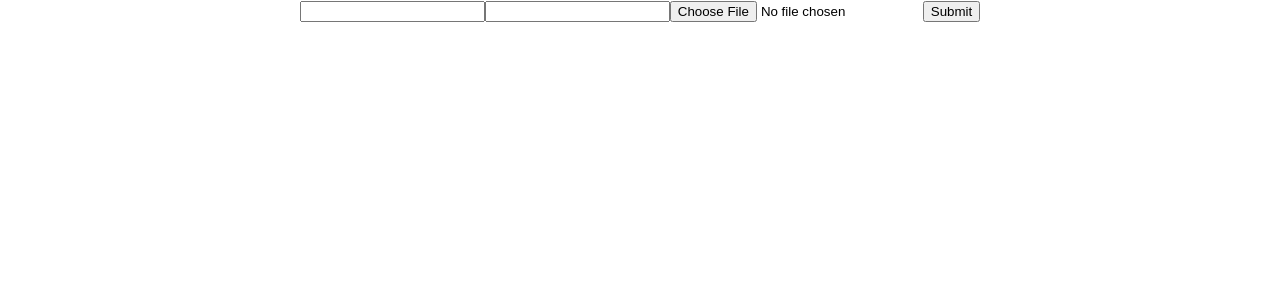
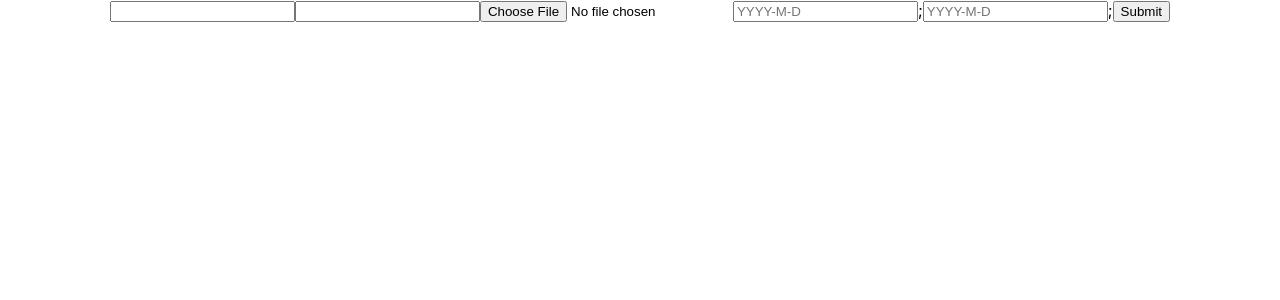
Before and after one commit to prajwalr308/bidding-system, a React (Create React App) app: page / in a window 1280 px wide. Shown: the top 300 px of the page. Built offline with nearby package versions, Linux system fonts and the light colour scheme.

Commit message:
date picker

```diff
--- a/package.json
+++ b/package.json
@@ -9,6 +9,8 @@
     "firebase": "^8.7.0",
     "formik": "^2.2.9",
     "react": "^17.0.2",
+    "react-datetime-picker": "^3.3.0",
+    "react-day-picker": "^7.4.10",
     "react-dom": "^17.0.2",
     "react-scripts": "4.0.3",
     "web-vitals": "^1.1.2"
--- a/src/components/UploadForm.js
+++ b/src/components/UploadForm.js
@@ -1,13 +1,26 @@
 import React, { useEffect, useState } from 'react';
 import {db,storage} from '../firebase'
 import firebase from 'firebase'
+import DayPickerInput from "react-day-picker/DayPickerInput";
+import "react-day-picker/lib/style.css";
+
 
  const UploadForm = () => {
 
     const [info, setInfo] = useState({itemName:"",itemImage:{},startingPrice:""})
     const [progress, setProgress] = useState(0);
 const [prevItems, setPrevItems] = useState();
-const [newObj, setnewObj] = useState({})
+const [date1, setDate1] = useState(new Date());
+const [date2, setDate2] = useState(new Date());
+
+  function onChange1(date) {
+    setDate1(date);
+  }
+  function onChange2(date) {
+    setDate2(date);
+  }
+
+
 
 
    function makeid(length) {
@@ -54,32 +67,26 @@ const [newObj, setnewObj] = useState({})
             .child(`${imageName}.jpg`)
             .getDownloadURL()
             .then((imageUrl) => {
-                 setnewObj({
+                const newObj={
                     itemName:info.itemName,
                     itemUrl:imageUrl,
-                    startingPrice:info.startingPrice
+                    startingPrice:info.startingPrice,
+                    fromDate:date1,
+                    toDate:date2
 
-                })
+                }
                 console.log(newObj)
-              db.collection("allBidItems").doc("new").get().then((doc) => {
-
-                    // doc.data() is never undefined for query doc snapshots
-                    console.log(doc.id, " => ", doc.data());
-                  setPrevItems(doc.data().items)
-                   console.log("prev",prevItems)
-
-
-
-                })
+              db.collection("allBidItems").add(newObj)
 
 
 
 
-            }).then(()=>{
-                db.collection("allBidItems").doc("new")
-                    .update({
-                        items: firebase.firestore.FieldValue.arrayUnion(newObj)
-                    });
+
+            // }).then(()=>{
+            //     db.collection("allBidItems").doc("new")
+            //         .update({
+            //             items: firebase.firestore.FieldValue.arrayUnion(newObj)
+            //         });
 
 
             });
@@ -95,6 +102,8 @@ const [newObj, setnewObj] = useState({})
 
           <input name="startingPrice" onChange={onChangeHandler} />
           <input  type="file" name="itemImage" onChange={selectfile} />
+          <DayPickerInput onDayChange={onChange1} />;
+          <DayPickerInput onDayChange={onChange2} />;
 
           <button onClick={uploadFile}>
             Submit
```
Also changed, not shown: 1 other file (tests, documents, lock files or other folders).
